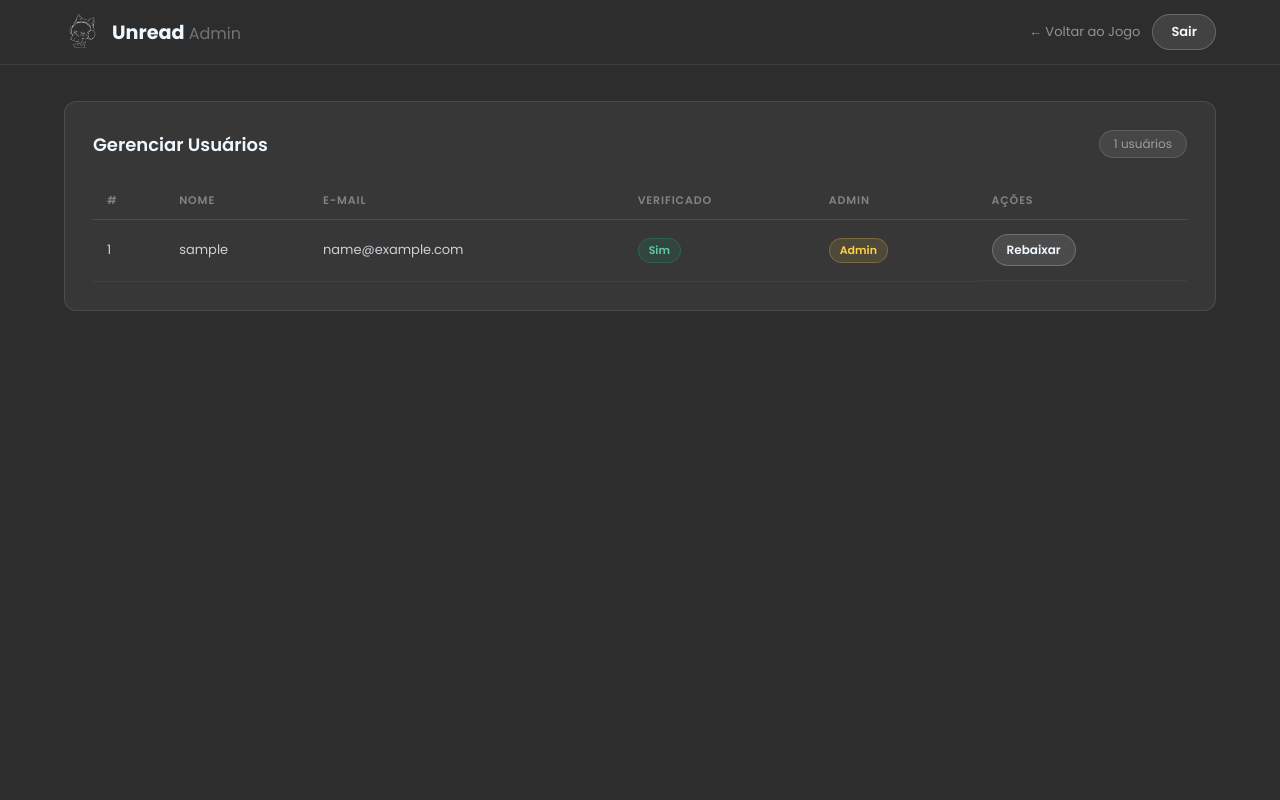
After one commit to htcindy/OpenMouthStudios-Unread, a Flask app: page /admin in a window 1280 px wide. The commit adds this page. Run offline with Flask 3, Linux system fonts and the light colour scheme; the visitor is signed in with stand-in values (Sample User, id 1); tables that the repository leaves empty hold one stand-in row (values such as "Sample post").

Commit message:
Sistema de admin com painel de gerenciamento

```diff
--- a/app.py
+++ b/app.py
@@ -14,7 +14,7 @@ app = Flask(__name__)
 app.secret_key = os.getenv('SECRET_KEY')
 
 # Configurações Mailtrap
-app.config['MAIL_SERVER']='sandbox.smtp.mailtrap.io'
+app.config['MAIL_SERVER'] = 'sandbox.smtp.mailtrap.io'
 app.config['MAIL_PORT'] = 2525
 app.config['MAIL_USERNAME'] = os.getenv('MAIL_USERNAME')
 app.config['MAIL_PASSWORD'] = os.getenv('MAIL_PASSWORD')
@@ -28,6 +28,7 @@ app.config['SQLALCHEMY_DATABASE_URI'] = os.getenv('DATABASE_URL', 'sqlite:///usu
 app.config['SQLALCHEMY_TRACK_MODIFICATIONS'] = False
 db = SQLAlchemy(app)
 
+
 class Usuario(db.Model):
     id = db.Column(db.Integer, primary_key=True)
     username = db.Column(db.String(80), nullable=True)
@@ -35,9 +36,12 @@ class Usuario(db.Model):
     senha = db.Column(db.String(200), nullable=False)
     secret_token = db.Column(db.String(32))
     verificado = db.Column(db.Boolean, default=False)
+    is_admin = db.Column(db.Boolean, default=False)  # <-- novo campo
+
 
 with app.app_context():
     db.create_all()
+
 
 def login_required(f):
     @wraps(f)
@@ -47,15 +51,30 @@ def login_required(f):
         return f(*args, **kwargs)
     return decorated_function
 
+
+def admin_required(f):
+    @wraps(f)
+    def decorated_function(*args, **kwargs):
+        if 'usuario_email' not in session:
+            return redirect(url_for('login'))
+        user = Usuario.query.filter_by(email=session['usuario_email']).first()
+        if not user or not user.is_admin:
+            return redirect(url_for('jogo'))
+        return f(*args, **kwargs)
+    return decorated_function
+
+
 # --- ROTAS ---
 
 @app.route('/')
 def splash():
     return render_template('splash.html')
 
+
 @app.route('/login')
 def login():
     return render_template('login.html')
+
 
 @app.route('/login_verificar', methods=['POST'])
 def login_verificar():
@@ -69,6 +88,7 @@ def login_verificar():
         if user.verificado:
             session.clear()
             session['usuario_email'] = user.email
+            session['is_admin'] = user.is_admin
             return redirect(url_for('jogo'))
         else:
             session['email_verificacao'] = user.email
@@ -81,11 +101,13 @@ def login_verificar():
 def cadastro():
     return render_template('cadastro.html')
 
+
 @app.route('/processa_cadastro', methods=['POST'])
 def processa_cadastro():
     username = request.form.get('usuario')
     email = request.form.get('email')
     senha = request.form.get('senha')
+    is_admin = username == os.getenv('ADMIN_USERNAME')
 
     user_existente = Usuario.query.filter_by(email=email).first()
 
@@ -96,7 +118,6 @@ def processa_cadastro():
             totp = pyotp.TOTP(user_existente.secret_token)
             codigo = totp.now()
 
-            # Re-envia o e-mail
             msg = Message("Seu Código de Acesso", sender="noreply@englishadventure.com", recipients=[email])
             msg.body = f"Seu novo código é: {codigo}"
             mail.send(msg)
@@ -107,13 +128,19 @@ def processa_cadastro():
     # Se for um cadastro novo
     secret = pyotp.random_base32()
     senha_hash = generate_password_hash(senha)
-    novo_user = Usuario(username=username, email=email, senha=senha_hash, secret_token=secret, verificado=False)
+    novo_user = Usuario(
+        username=username,
+        email=email,
+        senha=senha_hash,
+        secret_token=secret,
+        verificado=False,
+        is_admin=is_admin
+    )
 
     try:
         db.session.add(novo_user)
         db.session.commit()
 
-        # Gera código e envia e-mail
         totp = pyotp.TOTP(secret)
         codigo = totp.now()
 
@@ -128,6 +155,7 @@ def processa_cadastro():
         db.session.rollback()
         print(f"Erro detectado: {e}")
         return render_template('erro_geral.html')
+
 
 @app.route('/verificar')
 def verificar():
@@ -150,10 +178,12 @@ def validar_otp():
 
             session.pop('email_verificacao', None)
             session['usuario_email'] = user.email
+            session['is_admin'] = user.is_admin
 
             return redirect(url_for('jogo'))
 
     return render_template('verificar.html', erro="Código inválido! Tente novamente.")
+
 
 @app.route('/reenviar_otp')
 def reenviar_otp():
@@ -170,6 +200,7 @@ def reenviar_otp():
         mail.send(msg)
 
     return redirect(url_for('verificar'))
+
 
 @app.route('/esqueci_senha')
 def esqueci_senha():
@@ -203,7 +234,7 @@ def verificar_reset():
         return redirect(url_for('login'))
     return render_template('verificar_reset.html')
 
-# Validar código de redefinição
+
 @app.route('/validar_reset', methods=['POST'])
 def validar_reset():
     codigo = request.form.get('codigo')
@@ -218,14 +249,14 @@ def validar_reset():
 
     return render_template('verificar_reset.html', erro="Código inválido")
 
-# Criar nova senha
+
 @app.route('/nova_senha')
 def nova_senha():
     if 'reset_email' not in session:
         return redirect(url_for('login'))
     return render_template('nova_senha.html')
 
-# Salvar nova senha
+
 @app.route('/salvar_nova_senha', methods=['POST'])
 def salvar_nova_senha():
     senha = request.form.get('senha')
@@ -238,15 +269,45 @@ def salvar_nova_senha():
         db.session.commit()
 
         session.pop('reset_email', None)
-
         return redirect(url_for('login'))
 
     return redirect(url_for('esqueci_senha'))
 
+
 @app.route('/jogo')
 @login_required
 def jogo():
-    return render_template('jogo.html')
+    user = Usuario.query.filter_by(email=session['usuario_email']).first()
+    return render_template('jogo.html', is_admin=user.is_admin)
+
+
+# --- PAINEL ADMIN ---
+
+@app.route('/admin')
+@admin_required
+def admin():
+    usuarios = Usuario.query.order_by(Usuario.id).all()
+    return render_template('admin.html', usuarios=usuarios)
+
+
+@app.route('/admin/deletar/<int:user_id>', methods=['POST'])
+@admin_required
+def admin_deletar(user_id):
+    user = Usuario.query.get_or_404(user_id)
+    if user.email == session['usuario_email']:
+        return redirect(url_for('admin'))
+    db.session.delete(user)
+    db.session.commit()
+    return redirect(url_for('admin'))
+
+
+@app.route('/admin/promover/<int:user_id>', methods=['POST'])
+@admin_required
+def admin_promover(user_id):
+    user = Usuario.query.get_or_404(user_id)
+    user.is_admin = not user.is_admin
+    db.session.commit()
+    return redirect(url_for('admin'))
 
 
 @app.route('/logout')
@@ -254,5 +315,6 @@ def logout():
     session.clear()
     return redirect(url_for('splash'))
 
+
 if __name__ == '__main__':
     app.run(debug=True, host='0.0.0.0', port=5000)
--- /dev/null
+++ b/static/admin.css
@@ -0,0 +1,217 @@
+@import url("https://fonts.googleapis.com/css2?family=Poppins:wght@300;400;500;600;700&display=swap");
+
+* {
+    margin: 0;
+    padding: 0;
+    box-sizing: border-box;
+    font-family: "Poppins", sans-serif;
+}
+
+body {
+    background: #2d2d2d;
+    color: #f0f8ff;
+    min-height: 100vh;
+}
+
+/* HEADER */
+.admin-header {
+    background: #2d2d2d;
+    border-bottom: 1px solid rgba(255, 255, 255, 0.08);
+    padding: 14px 5%;
+    display: flex;
+    align-items: center;
+    justify-content: space-between;
+}
+
+.header-left {
+    display: flex;
+    align-items: center;
+    gap: 12px;
+}
+
+.admin-logo {
+    height: 36px;
+    width: auto;
+}
+
+.admin-brand {
+    font-size: 1.2rem;
+    font-weight: 700;
+    color: #f0f8ff;
+}
+
+.admin-brand span {
+    color: rgba(240, 248, 255, 0.35);
+    font-weight: 400;
+    font-size: 1rem;
+}
+
+.header-right {
+    display: flex;
+    align-items: center;
+    gap: 12px;
+}
+
+.btn-voltar {
+    color: rgba(240, 248, 255, 0.5);
+    font-size: 13px;
+    text-decoration: none;
+    transition: color 0.2s;
+}
+
+.btn-voltar:hover {
+    color: #f0f8ff;
+}
+
+.btn-logout {
+    color: #f0f8ff;
+    background: rgba(255, 255, 255, 0.1);
+    border: 1px solid rgba(255, 255, 255, 0.2);
+    padding: 7px 18px;
+    border-radius: 40px;
+    font-size: 13px;
+    font-weight: 600;
+    text-decoration: none;
+    transition: background 0.2s;
+}
+
+.btn-logout:hover {
+    background: rgba(255, 255, 255, 0.18);
+}
+
+/* MAIN */
+.admin-main {
+    padding: 36px 5%;
+}
+
+.admin-card {
+    background: rgba(255, 255, 255, 0.05);
+    border: 1px solid rgba(255, 255, 255, 0.1);
+    border-radius: 12px;
+    padding: 28px;
+}
+
+.card-header {
+    display: flex;
+    align-items: center;
+    justify-content: space-between;
+    margin-bottom: 24px;
+}
+
+.card-header h2 {
+    font-size: 18px;
+    font-weight: 600;
+    color: #f0f8ff;
+}
+
+.total-badge {
+    background: rgba(255, 255, 255, 0.08);
+    border: 1px solid rgba(255, 255, 255, 0.12);
+    color: rgba(240, 248, 255, 0.5);
+    border-radius: 20px;
+    padding: 4px 14px;
+    font-size: 12px;
+}
+
+/* TABELA */
+.table-wrapper {
+    overflow-x: auto;
+}
+
+.user-table {
+    width: 100%;
+    border-collapse: collapse;
+    font-size: 13px;
+}
+
+.user-table thead tr {
+    border-bottom: 1px solid rgba(255, 255, 255, 0.1);
+}
+
+.user-table th {
+    text-align: left;
+    padding: 10px 14px;
+    color: rgba(240, 248, 255, 0.4);
+    font-weight: 600;
+    font-size: 11px;
+    text-transform: uppercase;
+    letter-spacing: 0.08em;
+}
+
+.user-table td {
+    padding: 14px;
+    border-bottom: 1px solid rgba(255, 255, 255, 0.05);
+    color: rgba(240, 248, 255, 0.8);
+    vertical-align: middle;
+}
+
+.user-table tbody tr:hover {
+    background: rgba(255, 255, 255, 0.03);
+}
+
+/* BADGES */
+.badge {
+    display: inline-block;
+    padding: 3px 10px;
+    border-radius: 20px;
+    font-size: 11px;
+    font-weight: 600;
+}
+
+.badge-ok {
+    background: rgba(29, 158, 117, 0.15);
+    color: #5dcaa5;
+    border: 1px solid rgba(29, 158, 117, 0.3);
+}
+
+.badge-no {
+    background: rgba(226, 75, 74, 0.12);
+    color: #f4a0a0;
+    border: 1px solid rgba(226, 75, 74, 0.25);
+}
+
+.badge-admin {
+    background: rgba(255, 200, 80, 0.12);
+    color: #fcd34d;
+    border: 1px solid rgba(255, 200, 80, 0.25);
+}
+
+.badge-user {
+    background: rgba(255, 255, 255, 0.06);
+    color: rgba(240, 248, 255, 0.45);
+    border: 1px solid rgba(255, 255, 255, 0.1);
+}
+
+/* BOTÕES DE AÇÃO */
+.acoes {
+    display: flex;
+    gap: 8px;
+    align-items: center;
+}
+
+.btn-action {
+    padding: 6px 14px;
+    border-radius: 20px;
+    font-size: 12px;
+    font-weight: 600;
+    border: none;
+    cursor: pointer;
+    font-family: "Poppins", sans-serif;
+    transition: opacity 0.2s;
+}
+
+.btn-action:hover {
+    opacity: 0.8;
+}
+
+.btn-promover {
+    background: rgba(255, 255, 255, 0.1);
+    color: #f0f8ff;
+    border: 1px solid rgba(255, 255, 255, 0.2);
+}
+
+.btn-deletar {
+    background: rgba(226, 75, 74, 0.15);
+    color: #f4a0a0;
+    border: 1px solid rgba(226, 75, 74, 0.3);
+}
--- /dev/null
+++ b/templates/admin.html
@@ -0,0 +1,91 @@
+<!DOCTYPE html>
+<html lang="pt-br">
+<head>
+    <meta charset="UTF-8">
+    <meta name="viewport" content="width=device-width, initial-scale=1.0">
+    <title>Unread | Painel Admin</title>
+    <link rel="stylesheet" href="{{ url_for('static', filename='admin.css') }}?v=1.0">
+    <link href="https://fonts.googleapis.com/css2?family=Poppins:wght@300;400;500;600;700&display=swap" rel="stylesheet">
+</head>
+<body>
+
+    <div class="admin-wrapper">
+
+        <header class="admin-header">
+            <div class="header-left">
+                <img src="{{ url_for('static', filename='img/LOGO.png') }}" alt="Logo" class="admin-logo">
+                <h1 class="admin-brand">Unread <span>Admin</span></h1>
+            </div>
+            <div class="header-right">
+                <a href="/jogo" class="btn-voltar">← Voltar ao Jogo</a>
+                <a href="/logout" class="btn-logout">Sair</a>
+            </div>
+        </header>
+
+        <main class="admin-main">
+            <div class="admin-card">
+                <div class="card-header">
+                    <h2>Gerenciar Usuários</h2>
+                    <span class="total-badge">{{ usuarios|length }} usuários</span>
+                </div>
+
+                <div class="table-wrapper">
+                    <table class="user-table">
+                        <thead>
+                            <tr>
+                                <th>#</th>
+                                <th>Nome</th>
+                                <th>E-mail</th>
+                                <th>Verificado</th>
+                                <th>Admin</th>
+                                <th>Ações</th>
+                            </tr>
+                        </thead>
+                        <tbody>
+                            {% for user in usuarios %}
+                            <tr>
+                                <td>{{ user.id }}</td>
+                                <td>{{ user.username or '—' }}</td>
+                                <td>{{ user.email }}</td>
+                                <td>
+                                    {% if user.verificado %}
+                                        <span class="badge badge-ok">Sim</span>
+                                    {% else %}
+                                        <span class="badge badge-no">Não</span>
+                                    {% endif %}
+                                </td>
+                                <td>
+                                    {% if user.is_admin %}
+                                        <span class="badge badge-admin">Admin</span>
+                                    {% else %}
+                                        <span class="badge badge-user">Jogador</span>
+                                    {% endif %}
+                                </td>
+                                <td class="acoes">
+                                    <!-- Promover / Rebaixar -->
+                                    <form action="/admin/promover/{{ user.id }}" method="POST" style="display:inline;">
+                                        <button type="submit" class="btn-action btn-promover">
+                                            {% if user.is_admin %}Rebaixar{% else %}Promover{% endif %}
+                                        </button>
+                                    </form>
+
+                                    <!-- Deletar (não aparece para o próprio admin logado) -->
+                                    {% if user.email != session['usuario_email'] %}
+                                    <form action="/admin/deletar/{{ user.id }}" method="POST" style="display:inline;"
+                                          onsubmit="return confirm('Tem certeza que deseja deletar {{ user.username or user.email }}?')">
+                                        <button type="submit" class="btn-action btn-deletar">Deletar</button>
+                                    </form>
+                                    {% endif %}
+                                </td>
+                            </tr>
+                            {% endfor %}
+                        </tbody>
+                    </table>
+                </div>
+            </div>
+        </main>
+
+    </div>
+
+</body>
+</html>
--- a/templates/jogo.html
+++ b/templates/jogo.html
@@ -17,10 +17,12 @@
                 <h1 class="brand-name">Unread</h1>
             </div>
             <nav class="main-nav">
-
+                {% if is_admin %}
+            <a href="/admin" class="nav-ativo">Administração</a>
+                {% endif %}
                 <a href="#">Sobre</a>
                 <a href="#">Minijogos</a>
-                <a href="#download" class="nav-ativo">Baixar</a>
+                <a href="#download">Baixar</a>
                 <a href="/logout" class="nav-logout">Sair</a>
             </nav>
         </header>
```
